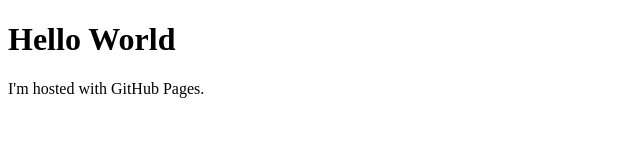
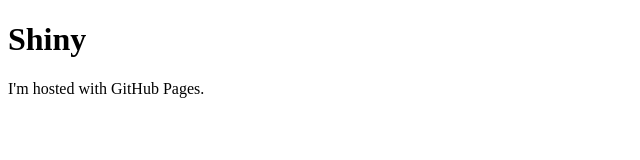
Before and after one commit to IsaiasEntropia/qro_covid19, a plain HTML site: page index.html in a window 1280 px wide. Shown: the whole page, without its empty margins (0-640 px from the left). Drawn offline with Linux system fonts and the light colour scheme.

Commit message:
Update index.html

```diff
--- a/index.html
+++ b/index.html
@@ -1,7 +1,7 @@
 <!DOCTYPE html>
 <html>
 <body>
-<h1>Hello World</h1>
+<h1> Shiny </h1>
 <p>I'm hosted with GitHub Pages.</p>
 </body>
 </html>
```
